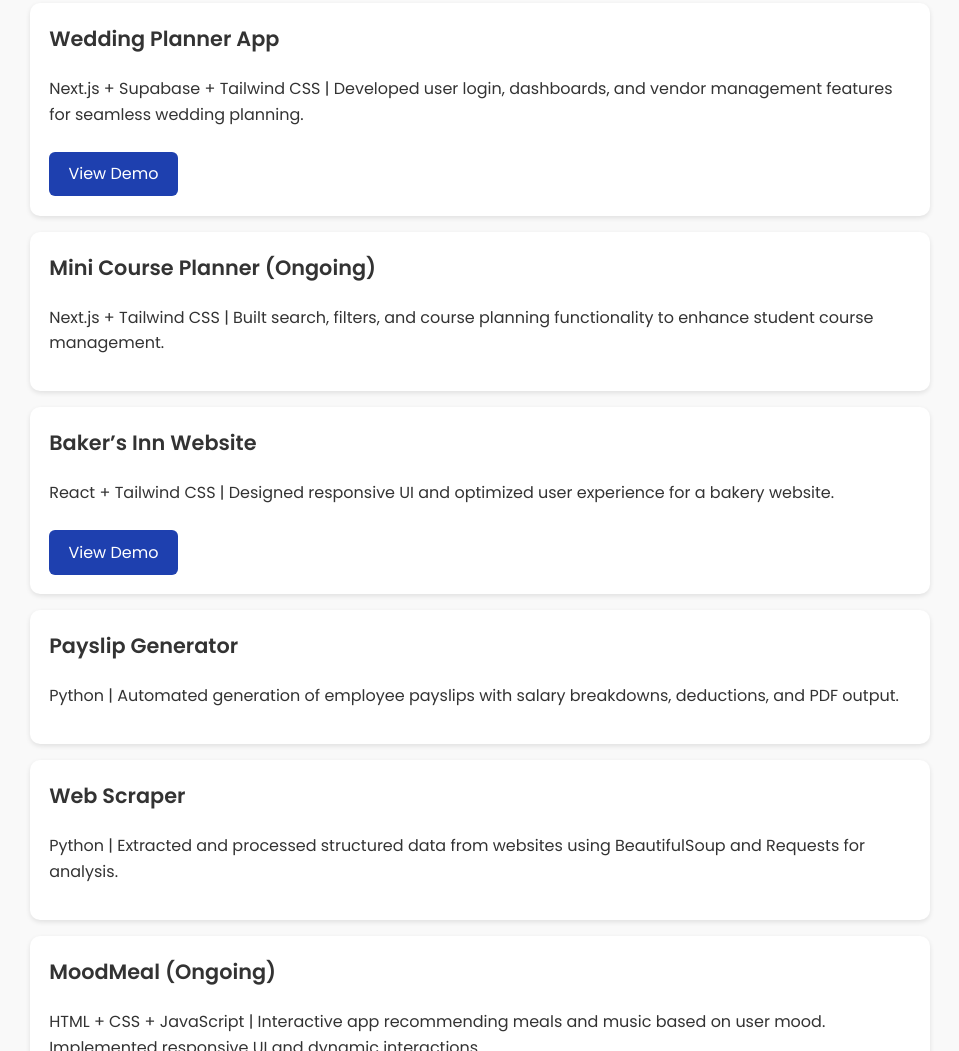
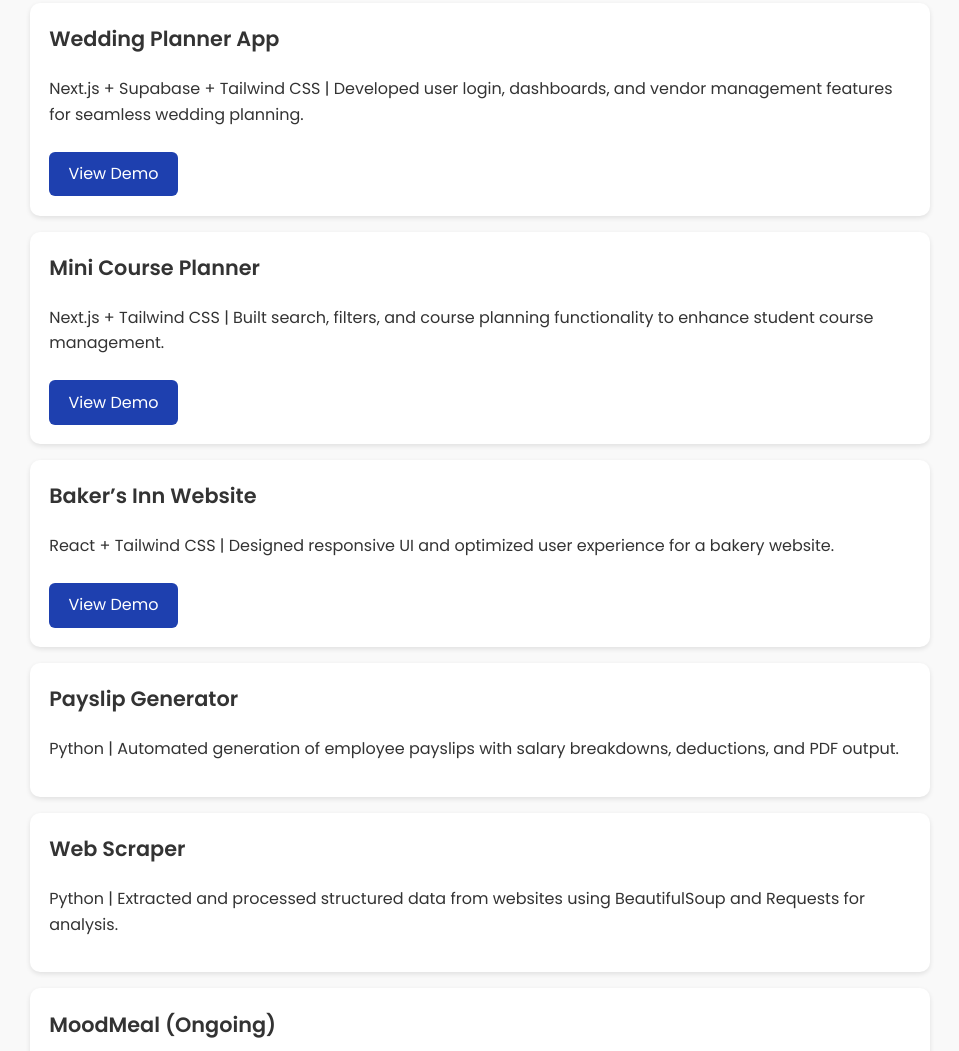
Before and after one commit to TanyaradzwaMusonza/Basic-Portifolio, a plain HTML site: page index.html in a window 1280 px wide. Shown: the part 924-1975 px from the top of the page, without its empty margins (160-1119 px from the left). Drawn offline with Linux system fonts and the light colour scheme.

Commit message:
Update index.html

```diff
--- a/index.html
+++ b/index.html
@@ -182,8 +182,9 @@
     </div>
 
     <div class="project">
-      <h3>Mini Course Planner (Ongoing)</h3>
+      <h3>Mini Course Planner </h3>
       <p>Next.js + Tailwind CSS | Built search, filters, and course planning functionality to enhance student course management.</p>
+        <a class="btn" href="https://tanyaradzwamusonza.github.io/Mini-Course-Planner/" target="_blank">View Demo</a>
     </div>
 
     <div class="project">
```
